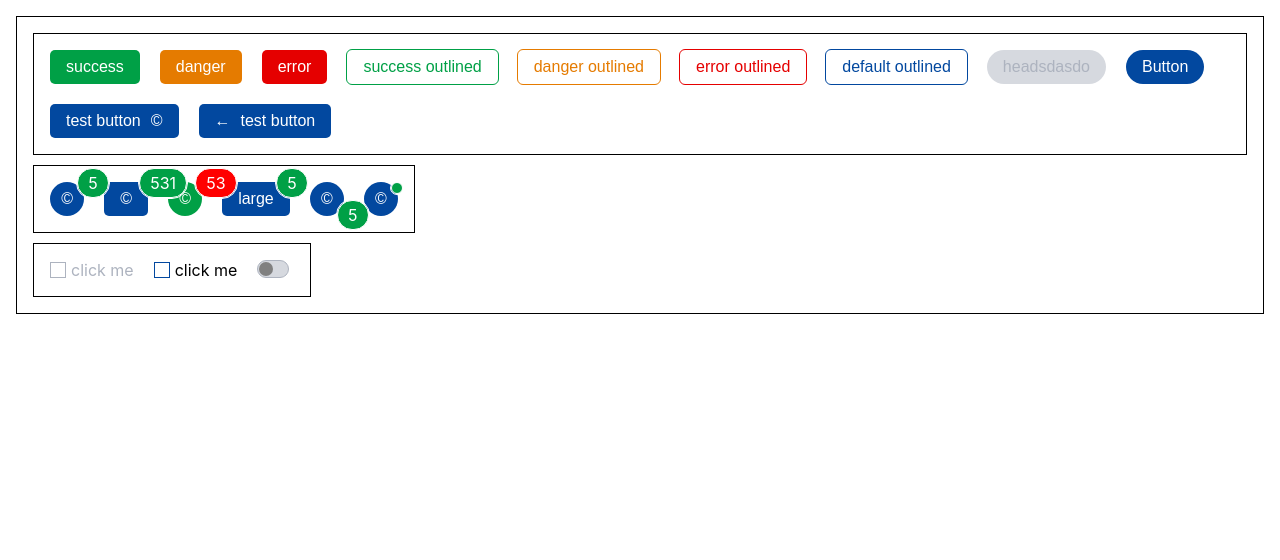
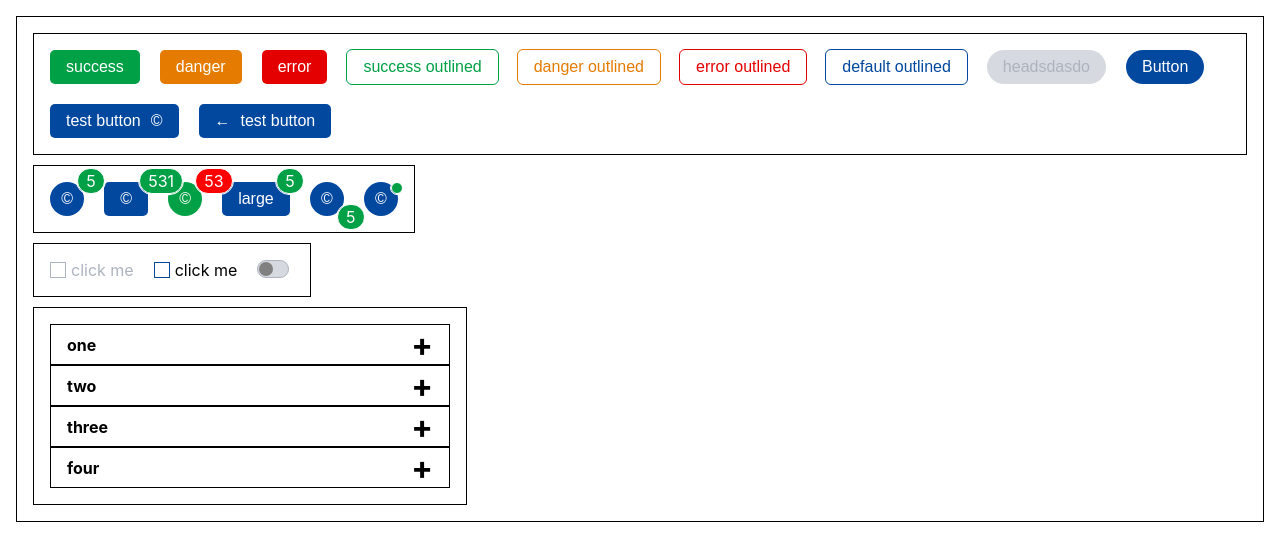
Before and after one commit to bandvov/react-ui-kit, a React (Create React App) app: page / in a window 1280 px wide. Shown: the top 560 px of the page. Built offline with nearby package versions, Linux system fonts and the light colour scheme.

Commit message:
addaccordion

```diff
--- a/src/App.tsx
+++ b/src/App.tsx
@@ -1,8 +1,35 @@
-import React, { useState } from "react";
+import React, { useState, ReactElement } from "react";
+import Accordion from "./components/Accordion";
 import Badge from "./components/Badge";
 import Button from "./components/Button";
 import Checkbox from "./components/Checkbox";
 
+const items: { title: string; content: string | ReactElement }[] = [
+  {
+    title: "one",
+    content: `bla bla bla bla bla bla bla bla bla bla bla bla bla bla bla bla bla bla bla bl
+      a bla bla bla bla bla bla
+      a bla bla bla bla bla bla
+      a bla bla bla bla bla bla
+      a bla bla bla bla bla bla
+      a bla bla bla bla bla bla
+      bla bla bla bla bla`,
+  },
+  {
+    title: "two",
+    content: "bla bla bla bla blaa bla bla bla bla bla bla bla bla bla bla",
+  },
+  {
+    title: "three",
+    content:
+      "bla bla bla bla bla bla bla bla bla bla bla bla bla bla bla bla bla bla bla bla bla bla bla bla bla bla bla bla bla bla bla",
+  },
+  {
+    title: "four",
+    content:
+      "bla bla bla bla bla bla bla bla bla bla bla bla bla bla bla bla bla bla bla bla bla bla bla bla bla bla bla bla bla bla bla",
+  },
+];
 function App() {
   const [checked, setChecked] = useState(false);
   return (
@@ -122,6 +149,27 @@ function App() {
           }}
         />
       </div>
+      <div
+        style={{
+          width: "auto",
+          padding: "1rem",
+          border: "1px solid",
+          gap: "20px",
+          display: "flex",
+          flexWrap: "wrap",
+          flex: 1,
+        }}
+      >
+        <div>
+          {items.map((item) => {
+            return (
+              <div key={item.title} style={{ width: "400px" }}>
+                <Accordion title={item.title}>{item.content}</Accordion>
+              </div>
+            );
+          })}
+        </div>
+      </div>
     </div>
   );
 }
--- /dev/null
+++ b/src/components/Accordion.tsx
@@ -0,0 +1,63 @@
+import React, { ReactElement, useEffect, useRef, useState } from "react";
+
+export default function AccordionItem({
+  title,
+  children,
+}: {
+  title: string;
+  children: string | ReactElement;
+}): ReactElement {
+  const [show, setShow] = useState(false);
+  const [titleHeight, setTitleHeight] = useState(0);
+  const [contentHeight, setContentHeight] = useState(0);
+  const titleRef = useRef<any>(null);
+  const contentRef = useRef<any>(null);
+
+  useEffect(() => {
+    if (titleRef.current) {
+      setTitleHeight(titleRef.current.clientHeight);
+    }
+  }, [titleRef]);
+
+  useEffect(() => {
+    if (contentRef.current) {
+      setContentHeight(contentRef.current.clientHeight);
+    }
+  }, [contentRef]);
+
+  return (
+    <div
+      key={title}
+      style={{
+        height: show ? contentHeight + 16 + "px" : titleHeight + 2 + "px",
+        overflow: "hidden",
+        transition: "all 0.3s ease-in-out",
+      }}
+    >
+      <h4
+        ref={titleRef}
+        onClick={() => setShow(!show)}
+        style={{
+          paddingLeft: "1rem",
+          border: "1px solid",
+          margin: "0",
+          display: "flex",
+          justifyContent: "space-between",
+          alignItems: "center",
+        }}
+      >
+        {title}
+        {show ? (
+          <span style={{ marginRight: "1rem", fontSize: "32px" }}>&#8722;</span>
+        ) : (
+          <span style={{ marginRight: "1rem", fontSize: "32px" }}>&#43;</span>
+        )}
+      </h4>
+      <div>
+        <div ref={contentRef} style={{ padding: `1rem` }}>
+          {children}
+        </div>
+      </div>
+    </div>
+  );
+}
--- a/src/components/Badge.tsx
+++ b/src/components/Badge.tsx
@@ -8,8 +8,8 @@ z-index: 111111;
   position: absolute;
   background-color: ${(props) => props.background || COLORS.green};
   width: max-content;
-  padding: 4px 10px;
-  border-radius: ${(props) => props.borderRadius || "25px"};
+  padding: 2px 8px;
+  border-radius: ${(props) => props.borderRadius || "13px"};
 
   color: ${(props) => props.color || "white"};
   outline: 1px solid white;
```
